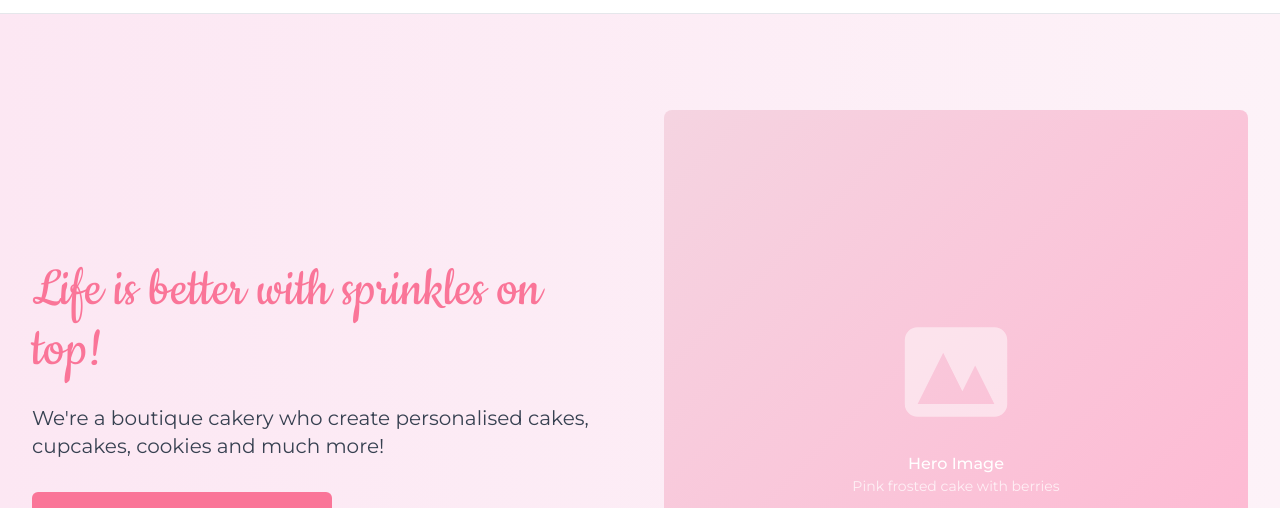
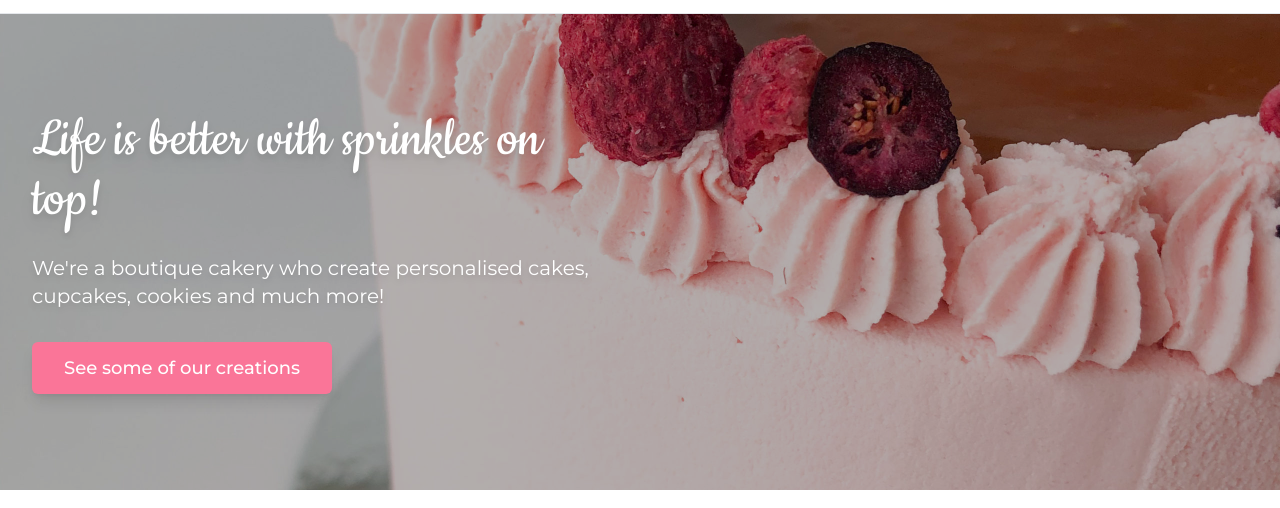
Before and after one commit to tipbr/sweettemptations.co.nz, an Eleventy site: page src/index.njk in a window 1280 px wide. Shown: the part 283-791 px from the top of the page. Built offline with nearby package versions, Linux system fonts and the light colour scheme; Eleventy itself is replaced by a stand-in of ours; files that its build step writes are made by us from their sources.

Commit message:
Remove unused blog author images and update logo paths; add new hero image and enhance homepage styling for better visual appeal.

```diff
--- a/src/_includes/components/footer.njk
+++ b/src/_includes/components/footer.njk
@@ -7,7 +7,7 @@
         <a href="/">
           <div class="flex flex-col items-center md:items-start">
             <div class="w-16 h-16 mb-2 rounded-full flex items-center justify-center">
-              <img src="/assets/Sweet-Temptations-Logo-White.png" alt="Sweet Temptations Logo" class="w-12 h-12 object-contain">
+              <img src="/assets/logos/Sweet-Temptations-Logo-White.png" alt="Sweet Temptations Logo" class="w-12 h-12 object-contain">
             </div>
           </div>
         </a>
--- a/src/_includes/components/header.njk
+++ b/src/_includes/components/header.njk
@@ -7,7 +7,7 @@
         <div class="flex flex-col items-center">
           <!-- Logo Icon -->
           <div class="header__logo-icon w-20 h-20 mb-2 rounded-full flex items-center justify-center">
-            <img src="/assets/Sweet-Temptations-Logo-Green.png" alt="Sweet Temptations Logo" class="object-contain">
+            <img src="/assets/logos/Sweet-Temptations-Logo-Green.png" alt="Sweet Temptations Logo" class="object-contain">
           </div>
           <!-- Logo Text -->
           <div class="header__logo-text text-center">
--- a/src/index.njk
+++ b/src/index.njk
@@ -6,34 +6,26 @@ description: Sweet Temptations is a boutique cakery in Whanganui, New Zealand. W
 
 <main class="homepage">
   {# Hero Section #}
-  <section class="hero bg-gradient-to-r from-pink-100 to-pink-50 py-16 md:py-24">
-    <div class="max-w-7xl mx-auto px-4 sm:px-6 lg:px-8">
+  <section class="hero relative py-16 md:py-24 bg-cover bg-center" style="background-image: url('/assets/images/home-hero.jpeg');">
+    <div class="absolute inset-0 bg-black bg-opacity-30"></div>
+    <div class="max-w-7xl mx-auto px-4 sm:px-6 lg:px-8 relative z-10">
       <div class="grid md:grid-cols-2 gap-12 items-center">
         {# Hero Content #}
         <div class="hero__content">
-          <h2 class="font-accent text-4xl md:text-5xl lg:text-6xl text-[#fa7598] leading-tight mb-6">
+          <h2 class="font-accent text-4xl md:text-5xl lg:text-6xl text-white leading-tight mb-6 drop-shadow-lg">
             Life is better with sprinkles on top!
           </h2>
-          <p class="text-lg md:text-xl text-gray-700 mb-8">
+          <p class="text-lg md:text-xl text-white mb-8 drop-shadow-md">
             We're a boutique cakery who create personalised cakes, cupcakes,
             cookies and much more!
           </p>
-          <a href="/gallery/" class="inline-block px-8 py-3 bg-[#fa7598] text-white rounded-md font-medium hover:bg-[#fa7598] transition-colors text-lg">
+          <a href="/gallery/" class="inline-block px-8 py-3 bg-[#fa7598] text-white rounded-md font-medium hover:bg-[#e66387] transition-colors text-lg shadow-lg">
             See some of our creations
           </a>
         </div>
 
-        {# Hero Image Placeholder #}
-        <div class="hero__image">
-          <div class="aspect-square rounded-lg bg-gradient-to-br from-[#F5D4E1] to-[#FFB6D1] flex items-center justify-center">
-            <div class="text-center p-8">
-              <svg class="w-32 h-32 mx-auto mb-4 text-white opacity-50" fill="currentColor" viewBox="0 0 20 20">
-                <path fill-rule="evenodd" d="M4 3a2 2 0 00-2 2v10a2 2 0 002 2h12a2 2 0 002-2V5a2 2 0 00-2-2H4zm12 12H4l4-8 3 6 2-4 3 6z" clip-rule="evenodd" />
-              </svg>
-              <p class="text-white font-medium">Hero Image</p>
-              <p class="text-white text-sm opacity-75">Pink frosted cake with berries</p>
-            </div>
-          </div>
+        {# Hero Image Placeholder - Hidden with background image #}
+        <div class="hero__image hidden md:block">
         </div>
       </div>
     </div>
```
Also changed, not shown: public/assets/blog/authors/jj.jpeg (deleted), public/assets/blog/authors/joe.jpeg (deleted), public/assets/blog/authors/tim.jpeg (deleted), public/assets/blog/dynamic-routing/cover.jpg (deleted), public/assets/blog/hello-world/cover.jpg (deleted), public/assets/blog/preview/cover.jpg (deleted), public/assets/images/home-hero.jpeg (added), public/assets/logos/Sweet-Temptations-Logo-Green.png (renamed from public/assets/Sweet-Temptations-Logo-Green.png), public/assets/logos/Sweet-Temptations-Logo-White.png (renamed from public/assets/Sweet-Temptations-Logo-White.png).
